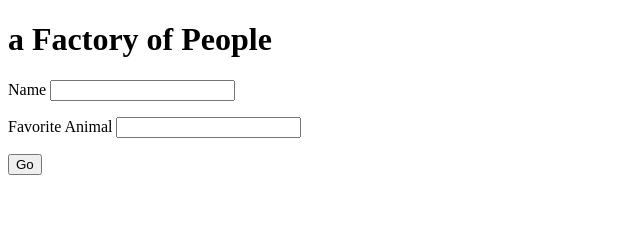
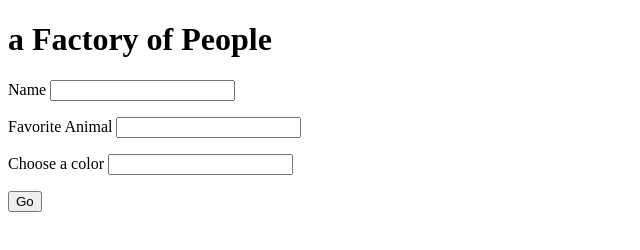
Before and after one commit to zoe-arbuckle/people-factory, a plain HTML site: page index.html in a window 1280 px wide. Shown: the whole page, without its empty margins (0-640 px from the left). Drawn offline with Linux system fonts and the light colour scheme.

Commit message:
Create new input for color, change the paragraph color based on that input

```diff
--- a/index.html
+++ b/index.html
@@ -22,6 +22,10 @@
                     <input type="text" name="favoriteAnimal">
                 </p>
                 <p>
+                    <label for="color">Choose a color</label>
+                    <input type="text" name="color">
+                </p>
+                <p>
                     <button type="submit">Go</button>
                 </p>
                 <p id="edit"></p>
--- a/index.js
+++ b/index.js
@@ -7,6 +7,7 @@ function handleSubmit(ev){
   heading.textContent = f.personName.value + ' likes the ' + f.favoriteAnimal.value + '!'
   const p = f.querySelector('#edit')
   p.textContent = 'We asked ' + f.personName.value + ' what their favorite animal is. They said ' + f.favoriteAnimal.value + '!'
+  p.style.color = f.color.value
 }
 
 personForm.addEventListener('submit', handleSubmit)
```
